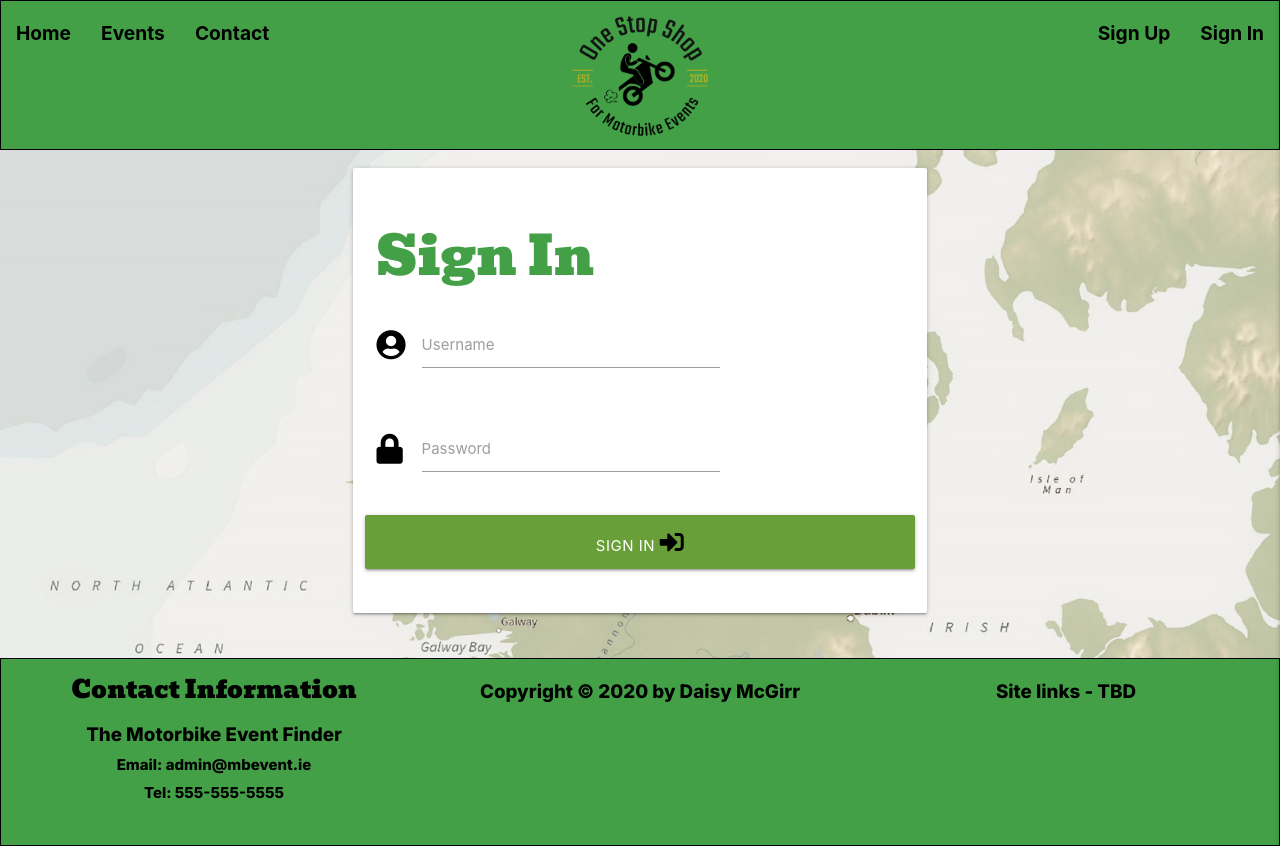
After one commit to Dee-McG/Motorbike-Event-Finder, a Flask app: page /signin in a window 1280 px wide. The commit adds this page. Run offline with Flask 2, Linux system fonts and the light colour scheme; some libraries are stand-ins or nearby versions.

Commit message:
Added Sign In and Sign out functionality. Profile tempate added

```diff
--- a/app.py
+++ b/app.py
@@ -34,8 +34,8 @@ def signup():
     If the username already exists in the DB a flash message will
     display to alert the user.
     If the username does not exist and registration was successful,
-    the user will be logged in and a flash message displayed to verify it
-    was successful.
+    the user will be logged in, redirected to the profile page
+    and a flash message displayed to verify it was successful.
     """
     if request.method == "POST":
         existing_user = mongo.db.users.find_one(
@@ -59,6 +59,65 @@ def signup():
     return render_template("signup.html")
 
 
+@app.route("/signin", methods=["GET", "POST"])
+def signin():
+    """
+    Sign In - Function checks if username exists in 'users' database
+    If user name  exists and hashed password matches user input -
+    User is logged in, welcome message displayed and user redirected
+    to their profile.
+    If incorrect username or password, user is redirected to sign in
+    and a flash message displayed alerting of inccorect username/password.
+    """
+    if request.method == "POST":
+        existing_user = mongo.db.users.find_one(
+            {"username": request.form.get("username").lower()})
+
+        if existing_user:
+            if check_password_hash(
+                    existing_user["password"], request.form.get("password")):
+                session["user"] = request.form.get("username").lower()
+                flash("Welcome, {}".format(
+                    request.form.get("username")))
+                return redirect(url_for(
+                    "profile", username=session["user"]))
+            else:
+                flash("Incorrect Username and/or Password")
+                return redirect(url_for("signin"))
+
+        else:
+            flash("Incorrect Username and/or Password")
+            return redirect(url_for("signin"))
+
+    return render_template("signin.html")
+
+
+@app.route("/profile/<username>", methods=["GET", "POST"])
+def profile(username):
+    """
+    Takes the session user's username from 'users' database
+    and returns them to their profile page.
+    """
+    username = mongo.db.users.find_one(
+        {"username": session["user"]})["username"]
+
+    if session["user"]:
+        return render_template("profile.html", username=username)
+
+    return redirect(url_for("signin"))
+
+
+@app.route("/signout")
+def signout():
+    """
+    Removes logged in user from session cookie and
+    returns them to the signin page.
+    """
+    flash("You have been signed out")
+    session.pop("user")
+    return redirect(url_for("signin"))
+
+
 if __name__ == "__main__":
     app.run(host=os.environ.get("IP"),
             port=int(os.environ.get("PORT")),
--- a/templates/base.html
+++ b/templates/base.html
@@ -33,11 +33,14 @@
                 <a href="#" data-target="mobile-demo" class="sidenav-trigger right menu-icon"><i class="fas fa-bars"></i></a>
 
                 <ul class="right hide-on-med-and-down">
-                    <li><a href="#">Create Event</a></li>
-                    <li><a href="#">Profile</a></li>
-                    <li><a href="{{ url_for('signup') }}">Sign Up</a></li>
-                    <li><a href="#">Sign In</a></li>
-                    <li><a href="#">Sign Out</a></li>
+                    {% if session.user %}
+                        <li><a href="#">Create Event</a></li>
+                        <li><a href="{{ url_for('profile', username=session['user']) }}">Profile</a></li>
+                        <li><a href="{{ url_for('signout') }}">Sign Out</a></li>
+                    {% else %}
+                        <li><a href="{{ url_for('signup') }}">Sign Up</a></li>
+                        <li><a href="{{ url_for('signin') }}">Sign In</a></li>
+                    {% endif %}
                 </ul>
             </div>
         </nav>
@@ -47,12 +50,15 @@
         <ul class="sidenav" id="mobile-demo">
             <li><a href="{{ url_for('home') }}">Home</a></li>
             <li><a href="#">Events</a></li>
-            <li><a href="#">Create Event</a></li>
-            <li><a href="#">Profile</a></li>
-            <li><a href="{{ url_for('signup') }}">Sign Up</a></li>
-            <li><a href="#">Sign In</a></li>
             <li><a href="#">Contact</a></li>
-            <li><a href="#">Sign Out</a></li>
+            {% if session.user %}
+                <li><a href="#">Create Event</a></li>
+                <li><a href="{{ url_for('profile', username=session['user']) }}">Profile</a></li>
+                <li><a href="{{ url_for('signout') }}">Sign Out</a></li>
+            {% else %}
+                <li><a href="{{ url_for('signup') }}">Sign Up</a></li>
+                <li><a href="{{ url_for('signin') }}">Sign In</a></li>
+            {% endif %}
         </ul>
         <!-- Mobile side Nav End -->
 
--- /dev/null
+++ b/templates/signin.html
@@ -0,0 +1,35 @@
+{% extends "base.html" %}
+
+{% block content %}
+    <div class="container">
+        <div class="row">
+            <form class="col s12 m8 offset-m2" method="POST" action="{{ url_for('signin') }}">
+                <div class="card-panel">
+                    <h2>Sign In</h2>
+                    <!-- Username -->
+                    <div class="row">
+                        <div class="input-field col s8">
+                            <i class="fas fa-user-circle prefix text-darken-4"></i>
+                            <input id="username" name="username" type="text" minlength="5" maxlength="15" pattern="^[a-zA-Z0-9]{5,15}$" class="validate" required>
+                            <label for="username">Username</label>
+                        </div>
+                    </div>
+                    <!-- Password -->
+                    <div class="row">
+                        <div class="input-field col s8">
+                            <i class="fas fa-lock prefix text-darken-4"></i>
+                            <input id="password" name="password" type="password" minlength="5" maxlength="15" pattern="^[a-zA-Z0-9]{5,15}$" class="validate" required>
+                            <label for="password">Password</label>
+                        </div>
+                    </div>
+                    <!-- Register -->
+                    <div class="row">
+                        <button type="submit" class="col s12 btn-large light-green darken-2 text-shadow">
+                            Sign In <i class="fas fa-sign-in-alt"></i>
+                        </button>
+                    </div>
+                </div>
+            </form>
+        </div>
+    </div>
+{% endblock %}
```
